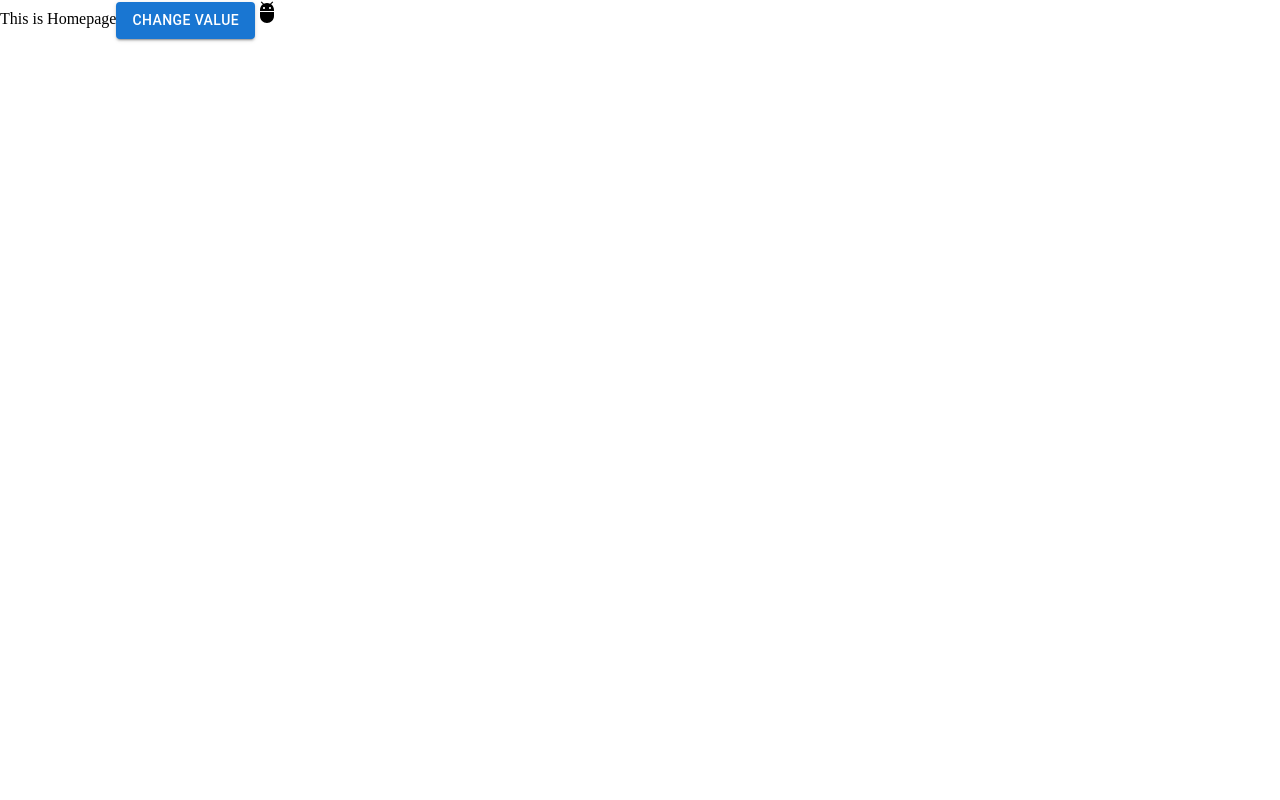
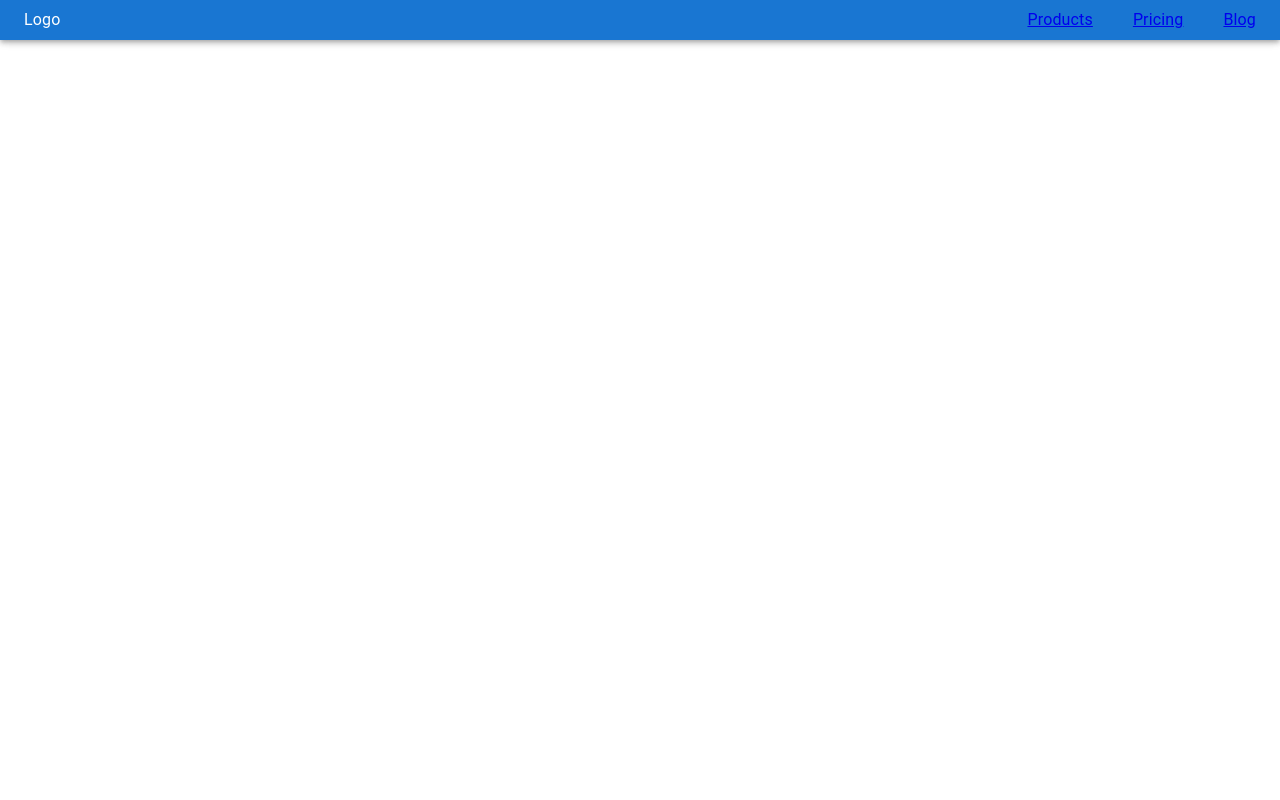
Before and after one commit to NelTeano/NelTeano-Portfolio, a React (Vite) app: page / in a window 1280 px wide. Shown: the top 800 px of the page. Built offline with nearby package versions, Linux system fonts and the light colour scheme.

Commit message:
creating navbar (not done yet)

```diff
--- /dev/null
+++ b/src/components/Header/Header.jsx
@@ -0,0 +1,80 @@
+import { useState } from 'react';
+import {
+    AppBar,
+    Toolbar,
+    Container,
+    Typography,
+    Box,
+    Menu,
+    MenuItem,
+    Button,
+    IconButton,
+    Avatar,
+    Tooltip
+} from '@mui/material';
+
+import MenuIcon from '@mui/icons-material/Menu';
+import { Link } from 'react-router-dom';
+
+// const pages = ['Products', 'Pricing', 'Blog'];
+// const settings = ['Profile', 'Account', 'Dashboard', 'Logout'];
+
+const navPages = [
+    {
+        page: 'Products',
+        link: '/',
+    },
+    {
+        page: 'Pricing',
+        link: '/',
+    },
+    {
+        page: 'Blog',
+        link: '/',
+    },
+]
+
+export default function Header() {
+
+    const [anchorElNav, setAnchorElNav] = useState(null);
+
+    const handleOpenNavMenu = (event) => {
+        setAnchorElNav(event.currentTarget);
+    };
+
+    const handleCloseNavMenu = () => {
+        setAnchorElNav(null);
+      };
+
+
+    return (
+        <>
+           <AppBar position="fixed">
+            <Container maxWidth="xl">
+                <Box sx={{display: 'flex', justifyContent:'space-between', alignItems: 'center', height: '40px'}}>
+                    <Box>
+                        <Typography>Logo</Typography>
+                    </Box>
+                    <Box sx={{display: { xs: 'none', md:'flex'}, gap:'40px', }}>
+                        {navPages.map((pages, index)=>(
+                            <Link to={pages.link} key={index}>
+                                <Typography>{pages.page}</Typography>
+                            </Link>
+                        ))}
+                    </Box>
+                    <Box sx={{display: { xs: 'flex', md:'none'}, gap:'40px', }}>
+                        {/* {navPages.map((pages, index)=>(
+                            <Link to={pages.link} key={index}>
+                                <Typography>{pages.page}</Typography>
+                            </Link      >
+                        ))} */}
+                        <IconButton>
+
+                        </IconButton>
+                    </Box>
+                </Box>
+            </Container>
+            </AppBar>
+        </>
+    )
+}
--- a/src/pages/Home/Home.jsx
+++ b/src/pages/Home/Home.jsx
@@ -1,5 +1,6 @@
 // COMPONENTS
-import { Button } from "@mui/material"
+import { Container, Button } from '@mui/material';
+import Navbar from '../../components/Header/Header'
 
 // ICONS
 import { Adb as AdbIcon} from '@mui/icons-material/';
@@ -13,10 +14,13 @@ export default function Home() {
 
     return (
         <>
+        <Navbar />
+            <Container  disableGutters={true} maxWidth='xl' sx={{background: 'green', mt: 200}}>
                 This is Homepage
-
                 <Button variant="contained">Change Value</Button>
                 <AdbIcon />
+            </Container>
+
         </>
     )
 }
```
